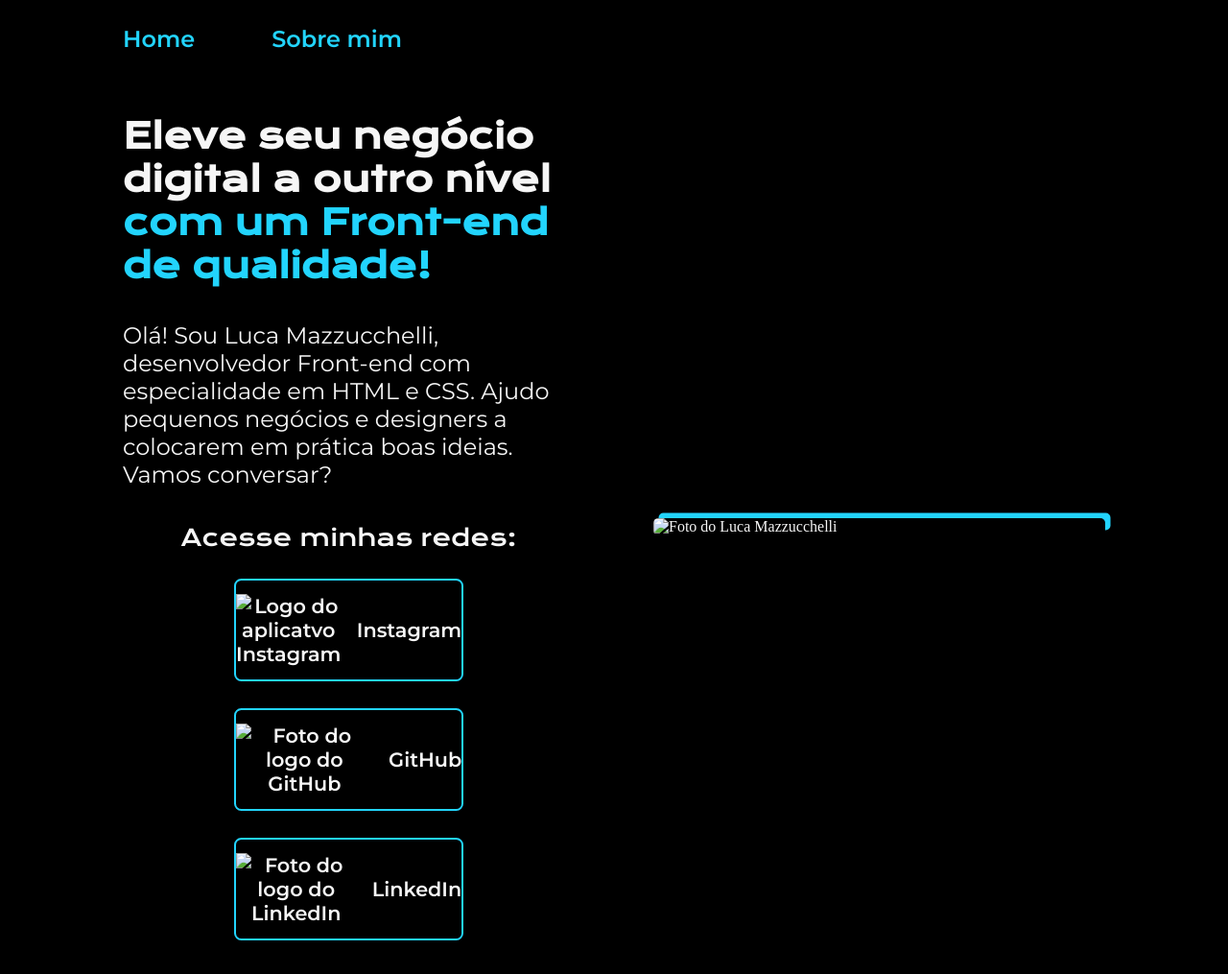
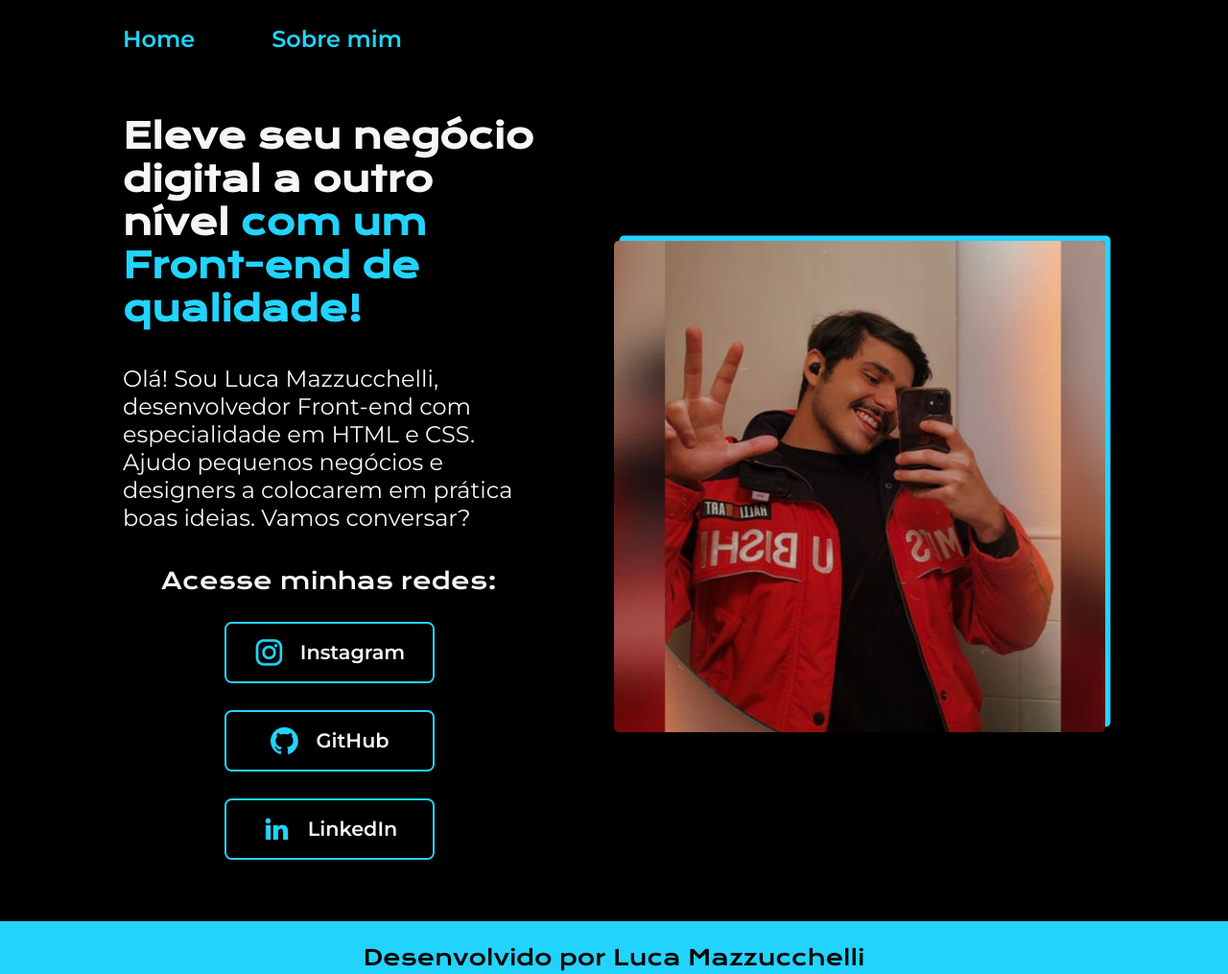
Before and after one commit to LucaMazzucchelli/portifolio, a plain HTML site: page index.html in a window 1280 px wide. Shown: the top 1015 px of the page at 96% size. Drawn offline with nearby package versions, Linux system fonts and the light colour scheme; files that its build step writes are made by us from their sources.

Commit message:
Update index.html

```diff
--- a/index.html
+++ b/index.html
@@ -6,7 +6,7 @@
     <meta name="viewport" content="width=device-width, initial-scale=1.0">
     <title>Portifolio</title>
 
-    <link rel="stylesheet" href="./styles/style.css">
+    <link rel="stylesheet" href="style.css">
 
 </head>
 <body>
@@ -26,21 +26,21 @@
             <div class="apresentacao__links">
                 <h2 class="apresentacao__links__subtitulo">Acesse minhas redes:</h2>
                 <a class="apresentacao__links__navegacao" href="https://www.instagram.com/lucamazzucchelli_/">
-                    <img src="./assets/instagram.png" alt="Logo do aplicatvo Instagram">
+                    <img src="instagram.png" alt="Logo do aplicatvo Instagram">
                     Instagram
                 </a>
                 <a class="apresentacao__links__navegacao" href="https://www.github.com/LucaMazzucchelli">
-                    <img src="./assets/github.png" alt="Foto do logo do GitHub">
+                    <img src="github.png" alt="Foto do logo do GitHub">
                     GitHub
                 </a>
                 <a class="apresentacao__links__navegacao" href="linkedin.com/in/luca-mazzucchelli-dev">
-                    <img src="./assets/linkedin.png" alt="Foto do logo do LinkedIn">
+                    <img src="linkedin.png" alt="Foto do logo do LinkedIn">
                     LinkedIn
                 </a>
             </div>
         </section>
 
-        <img class="apresentacao__imagem" src="./assets/foto perfil alura .jpeg" alt="Foto do Luca Mazzucchelli">
+        <img class="apresentacao__imagem" src="foto perfil alura .jpeg" alt="Foto do Luca Mazzucchelli">
     </main>
 
     <footer class="rodape">
```
